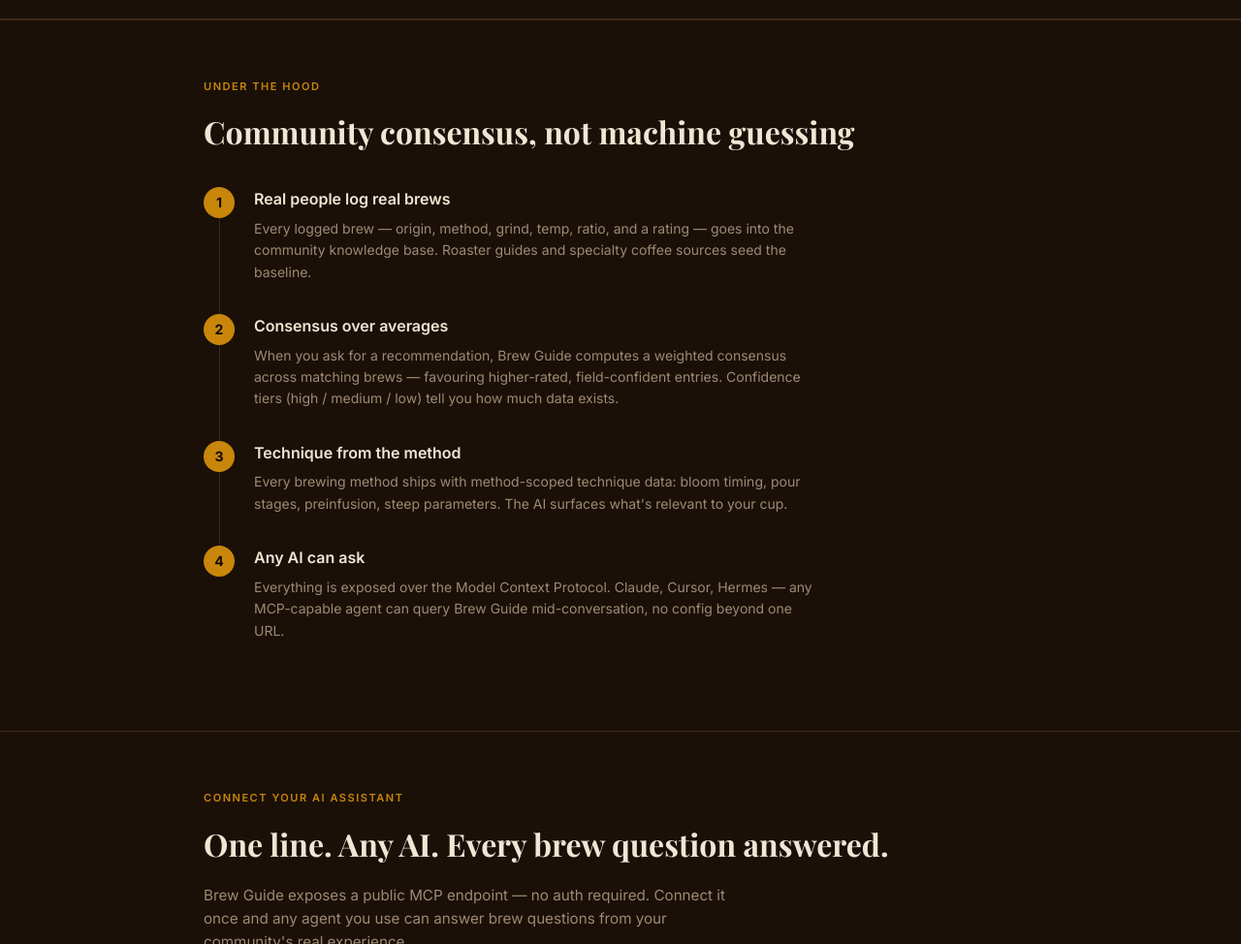
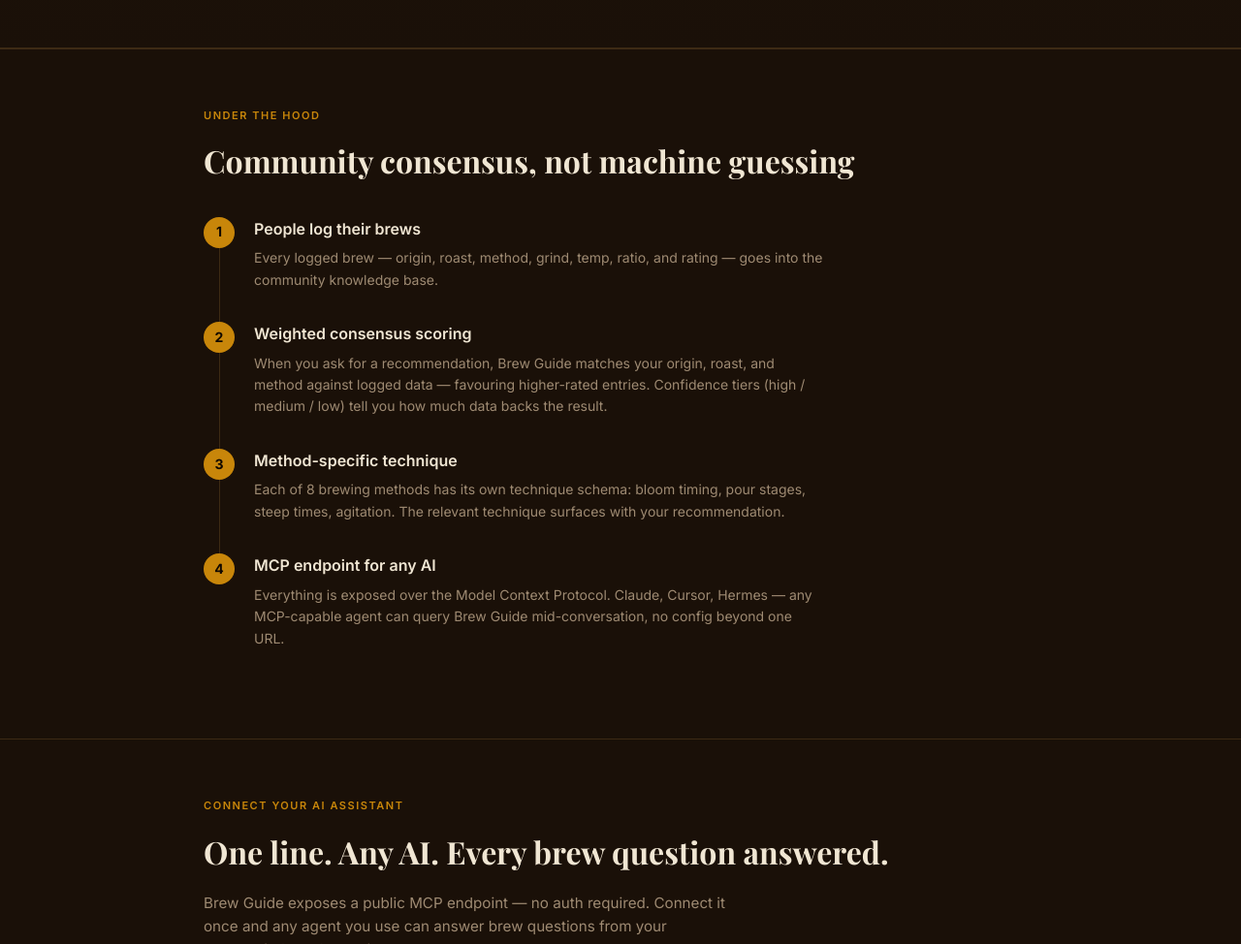
Before and after one commit to yuens1002/coffee-brew-inference-experiment, a website: page landing/index.html in a window 1280 px wide. Shown: the part 1116-2090 px from the top of the page at 97% size. Drawn offline with nearby package versions, Linux system fonts and the light colour scheme; no server answers; a web font is replaced by a local one.

Commit message:
feat(landing): rewrite copy to factual — 8 methods, community consensus (3a-1)

```diff
--- a/landing/index.html
+++ b/landing/index.html
@@ -767,12 +767,11 @@
   <header class="hero">
     <div class="container">
       <span class="hero-eyebrow">☕ Community-Powered Brew Intelligence</span>
-      <h1>Every great cup starts with<br><em>the right question.</em></h1>
+      <h1>8 brewing methods.<br><em>Community consensus.</em><br>Technique guidance.</h1>
             <p class="hero-desc">
-        Brew Guide turns your grinder, kettle, and bag of beans into a question
-        any AI can answer. <strong>Community consensus over thousands of real brews</strong> —
-        not generic averages. Ask how to brew your Ethiopian light roast.
-        Get specifics: bloom time, pour stages, temperature, ratio.
+              Brew Guide gives you brew parameters backed by real community data.
+              Pick your origin, roast, and method — get temperature, ratio, grind,
+              time, and step-by-step technique specific to your cup.
             </p>
       <a href="#demo" class="btn" style="display:inline-block;width:auto;padding:13px 32px;text-decoration:none;">
         Try the live demo →
@@ -1001,31 +1000,33 @@
             <div class="steps-list">
               <div class="how-step">
                 <div class="how-step-content">
-            <h3>Real people log real brews</h3>
-            <p>Every logged brew — origin, method, grind, temp, ratio, and a rating — goes into
-               the community knowledge base. Roaster guides and specialty coffee sources seed the baseline.</p>
+                  <h3>People log their brews</h3>
+                  <p>Every logged brew — origin, roast, method, grind, temp, ratio, and rating —
+                     goes into the community knowledge base.</p>
                 </div>
               </div>
               <div class="how-step">
                 <div class="how-step-content">
-            <h3>Consensus over averages</h3>
-            <p>When you ask for a recommendation, Brew Guide computes a weighted consensus
-               across matching brews — favouring higher-rated, field-confident entries.
-               Confidence tiers (high / medium / low) tell you how much data exists.</p>
+                  <h3>Weighted consensus scoring</h3>
+                  <p>When you ask for a recommendation, Brew Guide matches your origin, roast,
+                     and method against logged data — favouring higher-rated entries.
+                     Confidence tiers (high / medium / low) tell you how much data backs the result.</p>
                 </div>
               </div>
               <div class="how-step">
                 <div class="how-step-content">
-            <h3>Technique from the method</h3>
-            <p>Every brewing method ships with method-scoped technique data: bloom timing, pour stages,
-               preinfusion, steep parameters. The AI surfaces what's relevant to your cup.</p>
+                  <h3>Method-specific technique</h3>
+                  <p>Each of 8 brewing methods has its own technique schema: bloom timing,
+                     pour stages, steep times, agitation. The relevant technique surfaces with
+                     your recommendation.</p>
                 </div>
               </div>
               <div class="how-step">
                 <div class="how-step-content">
-            <h3>Any AI can ask</h3>
-            <p>Everything is exposed over the Model Context Protocol. Claude, Cursor, Hermes — any
-               MCP-capable agent can query Brew Guide mid-conversation, no config beyond one URL.</p>
+                  <h3>MCP endpoint for any AI</h3>
+                  <p>Everything is exposed over the Model Context Protocol. Claude, Cursor,
+                     Hermes — any MCP-capable agent can query Brew Guide mid-conversation,
+                     no config beyond one URL.</p>
                 </div>
               </div>
             </div>
```
Lines whose indentation alone changed are shown as unchanged.
